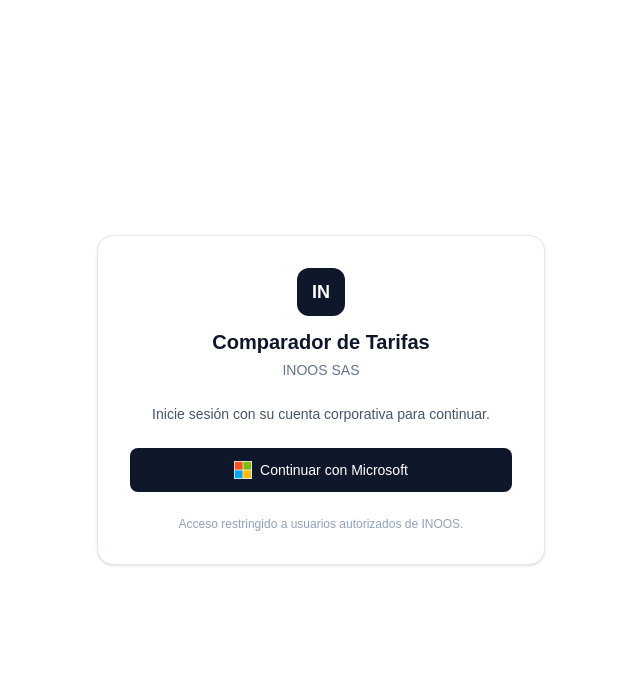
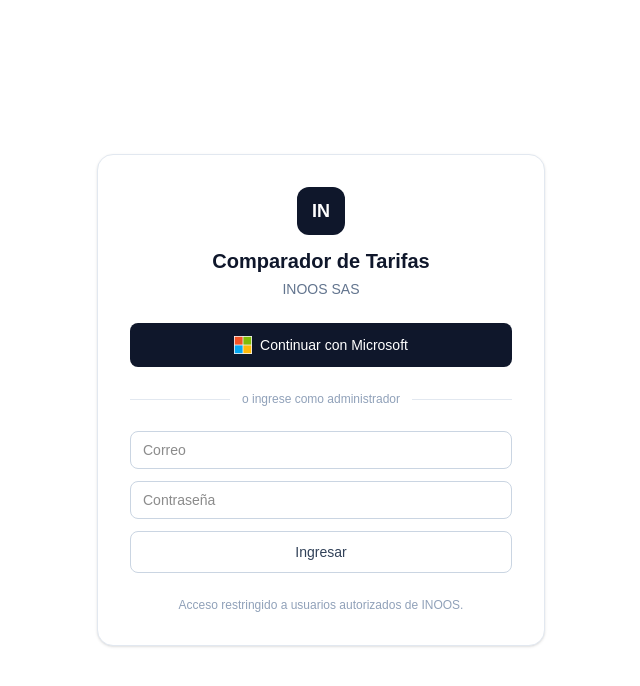
Before and after one commit to alejandro945/innos-platform, a Next.js app: page /iniciar-sesion in a window 1280 px wide. Shown: the top 686 px of the page, without its empty margins (319-959 px from the left). Built offline with nearby package versions, Linux system fonts and the light colour scheme; no server answers.

Commit message:
Add local admin login (Credentials provider) for dev/no-SSO alongside Entra ID

```diff
--- a/src/app/iniciar-sesion/page.tsx
+++ b/src/app/iniciar-sesion/page.tsx
@@ -1,6 +1,31 @@
-import { signIn } from "@/auth";
+import { redirect } from "next/navigation";
+import { AuthError } from "next-auth";
+import { signIn, isLocalAdminEnabled, LOCAL_ADMIN_PROVIDER } from "@/auth";
 
-export default function SignInPage() {
+export default async function SignInPage({
+  searchParams,
+}: {
+  searchParams: Promise<{ error?: string }>;
+}) {
+  const { error } = await searchParams;
+  const localEnabled = isLocalAdminEnabled();
+
+  async function localSignIn(formData: FormData) {
+    "use server";
+    try {
+      await signIn(LOCAL_ADMIN_PROVIDER, {
+        email: String(formData.get("email") ?? ""),
+        password: String(formData.get("password") ?? ""),
+        redirectTo: "/",
+      });
+    } catch (e) {
+      if (e instanceof AuthError) {
+        redirect("/iniciar-sesion?error=credenciales");
+      }
+      throw e; // re-throw the success redirect
+    }
+  }
+
   return (
     <main className="flex min-h-screen items-center justify-center px-4">
       <div className="w-full max-w-md rounded-2xl border border-slate-200 bg-white p-8 shadow-sm">
@@ -14,16 +39,16 @@
           <p className="mt-1 text-sm text-slate-500">INOOS SAS</p>
         </div>
 
-        <p className="mb-6 text-center text-sm text-slate-600">
-          Inicie sesión con su cuenta corporativa para continuar.
-        </p>
+        {error === "credenciales" && (
+          <p className="mb-4 rounded-lg bg-rose-50 px-3 py-2 text-center text-sm text-rose-600">
+            Correo o contraseña incorrectos.
+          </p>
+        )}
 
-        <form
-          action={async () => {
-            "use server";
-            await signIn("microsoft-entra-id", { redirectTo: "/" });
-          }}
-        >
+        <form action={async () => {
+          "use server";
+          await signIn("microsoft-entra-id", { redirectTo: "/" });
+        }}>
           <button
             type="submit"
             className="flex w-full items-center justify-center gap-2 rounded-lg bg-slate-900 px-4 py-3 text-sm font-medium text-white transition hover:bg-slate-800"
@@ -39,6 +64,39 @@
           </button>
         </form>
 
+        {localEnabled && (
+          <>
+            <div className="my-6 flex items-center gap-3 text-xs text-slate-400">
+              <span className="h-px flex-1 bg-slate-200" />
+              o ingrese como administrador
+              <span className="h-px flex-1 bg-slate-200" />
+            </div>
+
+            <form action={localSignIn} className="space-y-3">
+              <input
+                name="email"
+                type="email"
+                required
+                placeholder="Correo"
+                className="w-full rounded-lg border border-slate-300 px-3 py-2 text-sm outline-none focus:border-slate-500 focus:ring-2 focus:ring-slate-200"
+              />
+              <input
+                name="password"
+                type="password"
+                required
+                placeholder="Contraseña"
+                className="w-full rounded-lg border border-slate-300 px-3 py-2 text-sm outline-none focus:border-slate-500 focus:ring-2 focus:ring-slate-200"
+              />
+              <button
+                type="submit"
+                className="w-full rounded-lg border border-slate-300 px-4 py-2.5 text-sm font-medium text-slate-700 transition hover:bg-slate-50"
+              >
+                Ingresar
+              </button>
+            </form>
+          </>
+        )}
+
         <p className="mt-6 text-center text-xs text-slate-400">
           Acceso restringido a usuarios autorizados de INOOS.
         </p>
--- a/src/auth.ts
+++ b/src/auth.ts
@@ -1,4 +1,5 @@
 import NextAuth from "next-auth";
+import Credentials from "next-auth/providers/credentials";
 import type { Role } from "@prisma/client";
 import { authConfig } from "@/auth.config";
 import { prisma } from "@/lib/prisma";
@@ -6,6 +7,15 @@
 
 const DEFAULT_ROLE: Role = "VIEWER";
 const DEFAULT_ORG_NAME = "INOOS SAS";
+
+export const LOCAL_ADMIN_PROVIDER = "local-admin";
+
+/** Local admin login (dev / no-SSO). Enabled via env credentials. */
+export function isLocalAdminEnabled(): boolean {
+  return Boolean(
+    process.env.LOCAL_ADMIN_EMAIL && process.env.LOCAL_ADMIN_PASSWORD,
+  );
+}
 
 /** Resolve app roles from Entra ID group claims (falls back to VIEWER). */
 function rolesFromGroups(groups: unknown): Role[] {
@@ -28,11 +38,58 @@
 
 export const { handlers, auth, signIn, signOut } = NextAuth({
   ...authConfig,
+  providers: [
+    ...authConfig.providers,
+    Credentials({
+      id: LOCAL_ADMIN_PROVIDER,
+      name: "Administrador local",
+      credentials: {
+        email: { label: "Correo", type: "email" },
+        password: { label: "Contraseña", type: "password" },
+      },
+      async authorize(creds) {
+        if (!isLocalAdminEnabled()) return null;
+        const email = String(creds?.email ?? "").toLowerCase().trim();
+        const password = String(creds?.password ?? "");
+        if (
+          email !== process.env.LOCAL_ADMIN_EMAIL!.toLowerCase().trim() ||
+          password !== process.env.LOCAL_ADMIN_PASSWORD
+        ) {
+          return null;
+        }
+        const organizationId = await getDefaultOrganizationId();
+        const user = await prisma.user.upsert({
+          where: { email },
+          update: {},
+          create: { email, name: "Administrador", organizationId },
+        });
+        // Ensure ADMIN role.
+        await prisma.userRole.upsert({
+          where: { userId_role: { userId: user.id, role: "ADMIN" } },
+          update: {},
+          create: { userId: user.id, role: "ADMIN" },
+        });
+        return { id: user.id, email: user.email, name: user.name };
+      },
+    }),
+  ],
   session: { strategy: "jwt" },
   callbacks: {
     ...authConfig.callbacks,
-    async jwt({ token, account, profile }) {
-      // Runs on sign-in (account present): provision/sync the user in our DB.
+    async jwt({ token, account, profile, user }) {
+      // Local admin sign-in: load org + roles from DB.
+      if (account?.provider === LOCAL_ADMIN_PROVIDER && user?.id) {
+        const dbUser = await prisma.user.findUnique({
+          where: { id: user.id },
+          include: { roles: true },
+        });
+        token.userId = user.id;
+        token.organizationId = dbUser?.organizationId ?? null;
+        token.roles = dbUser?.roles.map((r) => r.role) ?? ["ADMIN"];
+        return token;
+      }
+
+      // OAuth (Entra ID) sign-in: provision/sync the user in our DB.
       if (account && profile) {
         const email = (profile.email ?? profile.preferred_username) as
           | string
```
Also changed, not shown: 2 other files (tests, documents, lock files or other folders).
